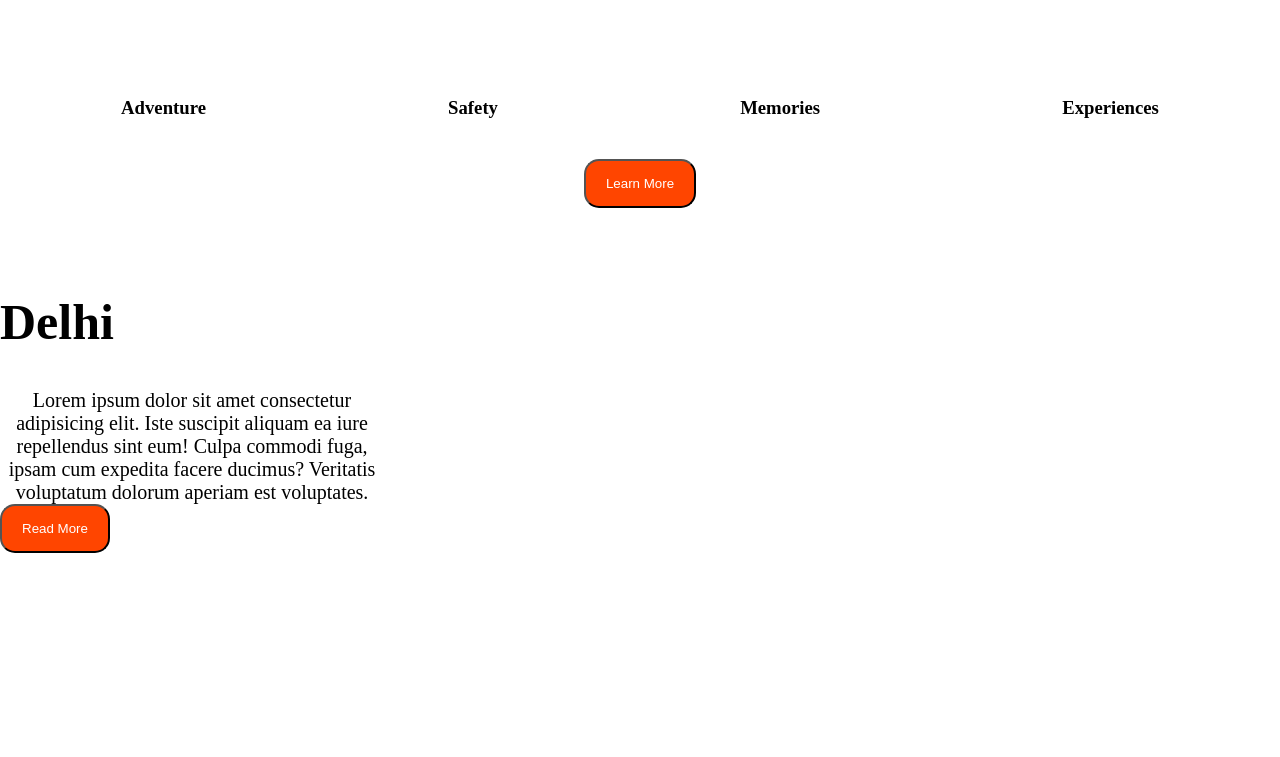
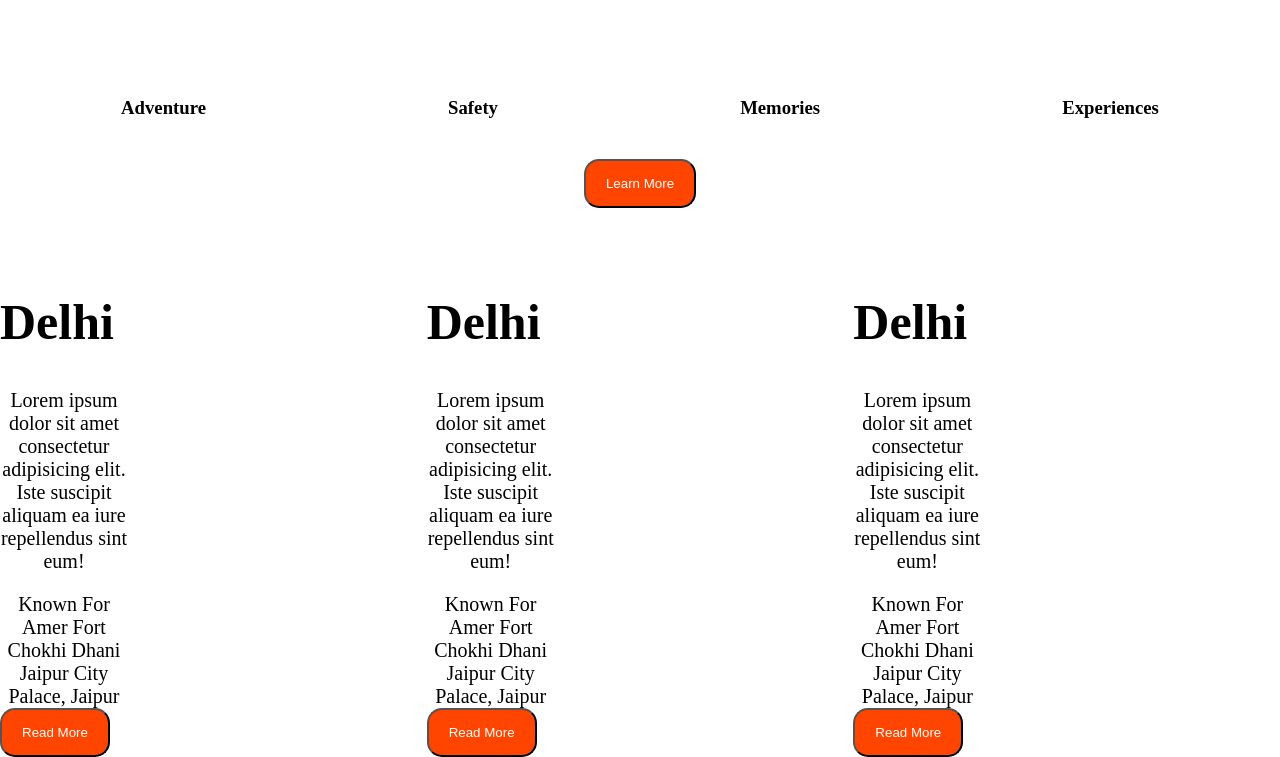
Before and after one commit to Shreeramsaran/Travel-Destinations, a plain HTML site: page index.html in a window 1280 px wide. Shown: the part 956-1713 px from the top of the page. Before the commit the page ends 1509 px from the top, so only its background shows below. Drawn offline with Linux system fonts and the light colour scheme.

Commit message:
index.html updated

```diff
--- a/css/style.css
+++ b/css/style.css
@@ -131,3 +131,8 @@ p{
 .box-2-3{
     margin: 40px auto;
 }
+
+.section-3{
+    display: flex;
+    align-items: center;
+}
--- a/index.html
+++ b/index.html
@@ -77,7 +77,22 @@
                       <div class="card-3-1 card">
                           <h1>Delhi</h1>
                           <img src="" alt="">
-                          <p>Lorem ipsum dolor sit amet consectetur adipisicing elit. Iste suscipit aliquam ea iure repellendus sint eum! Culpa commodi fuga, ipsam cum expedita facere ducimus? Veritatis voluptatum dolorum aperiam est voluptates.</p>
+                          <p>Lorem ipsum dolor sit amet consectetur adipisicing elit. Iste suscipit aliquam ea iure repellendus sint eum! </p>
+                          <p><span>Known For</span> Amer Fort Chokhi Dhani Jaipur  City Palace, Jaipur</p>
+                          <button class="btn">Read More</button>
+                      </div>
+                      <div class="card-3-2 card">
+                          <h1>Delhi</h1>
+                          <img src="" alt="">
+                          <p>Lorem ipsum dolor sit amet consectetur adipisicing elit. Iste suscipit aliquam ea iure repellendus sint eum!</p>
+                          <p><span>Known For</span> Amer Fort Chokhi Dhani Jaipur  City Palace, Jaipur</p>
+                          <button class="btn">Read More</button>
+                      </div>
+                      <div class="card-3-3 card">
+                          <h1>Delhi</h1>
+                          <img src="" alt="">
+                          <p>Lorem ipsum dolor sit amet consectetur adipisicing elit. Iste suscipit aliquam ea iure repellendus sint eum!</p>
+                          <p><span>Known For</span> Amer Fort Chokhi Dhani Jaipur  City Palace, Jaipur</p>
                           <button class="btn">Read More</button>
                       </div>
             </div>
```
